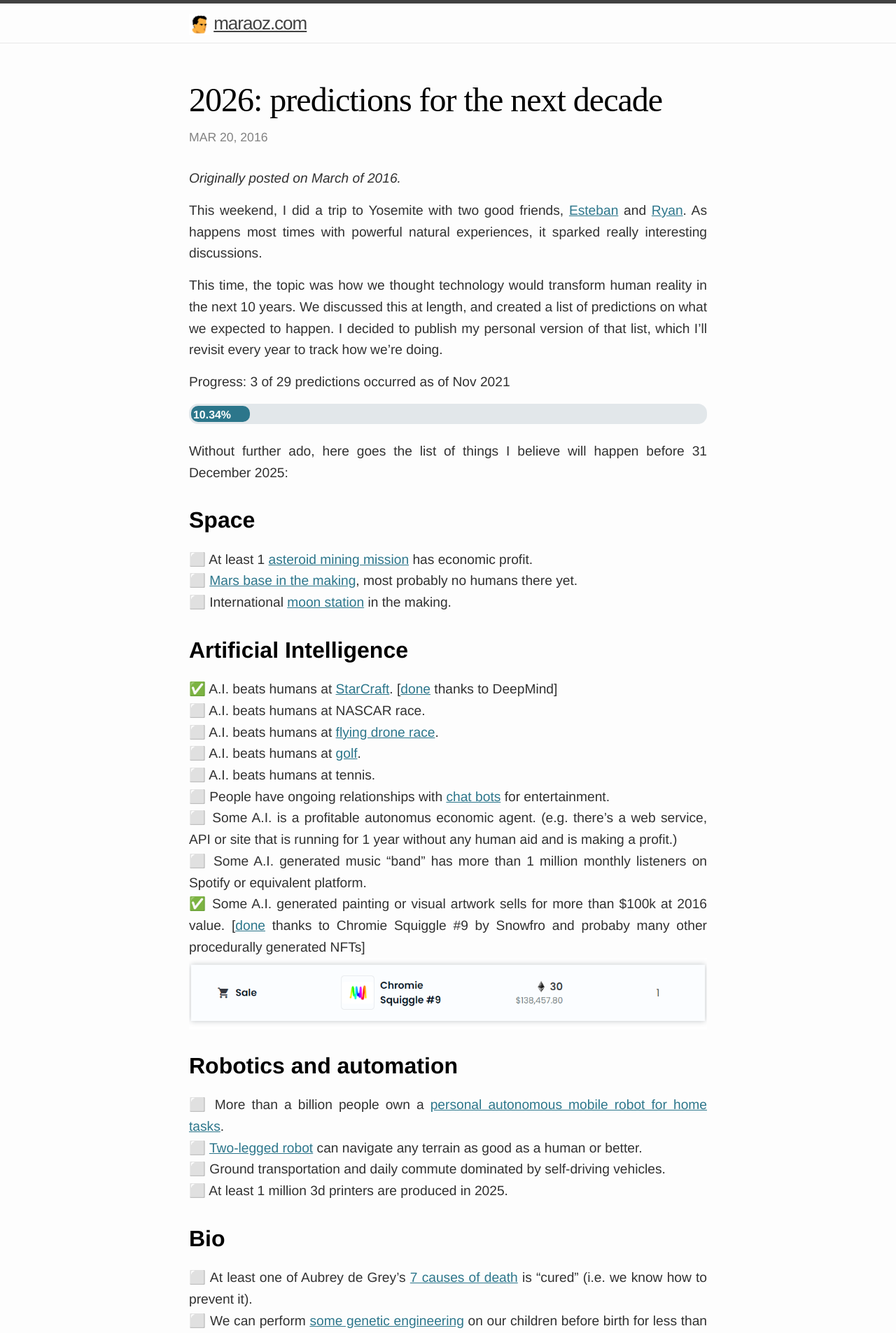
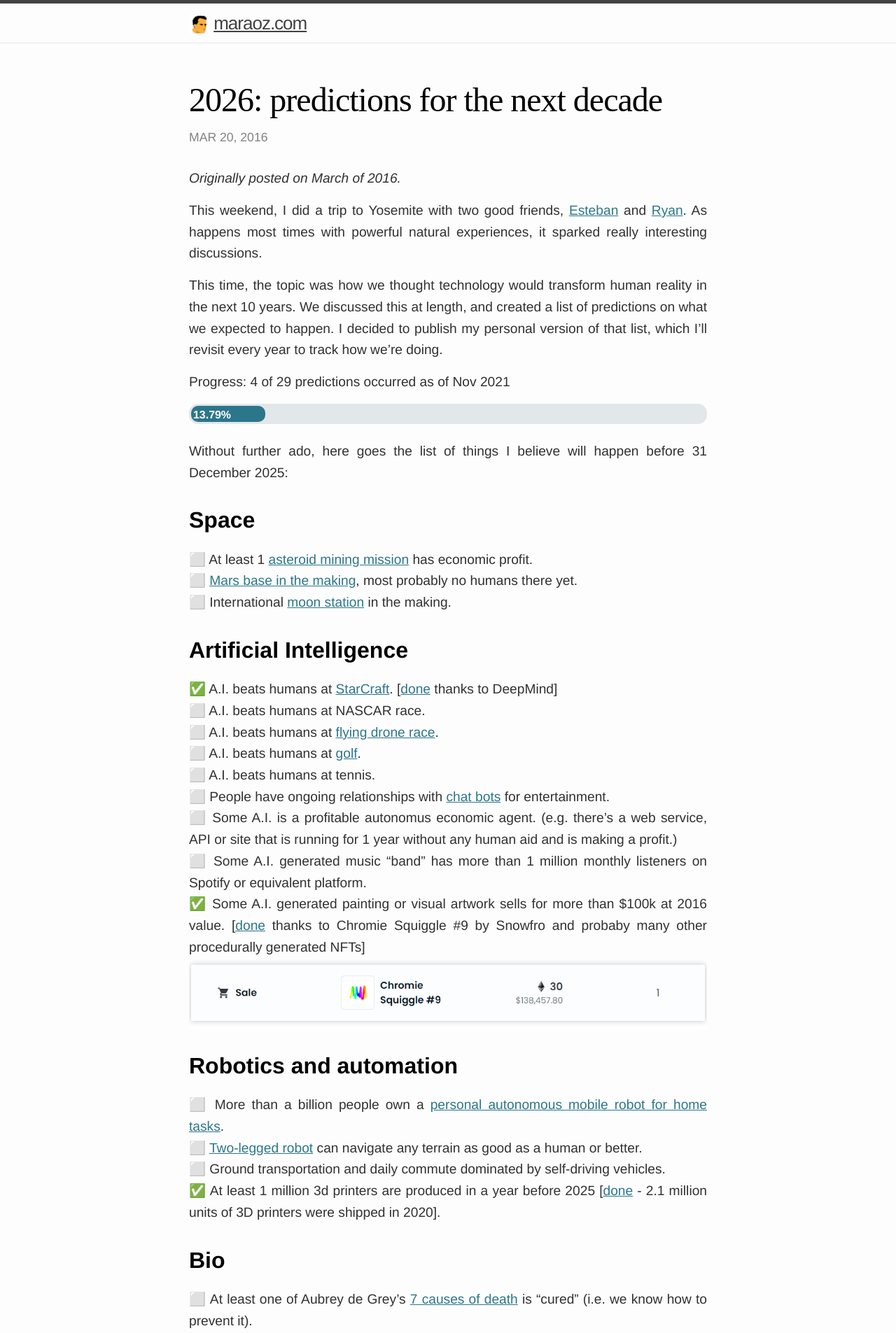
Before and after one commit to tobyornottobe/maraoz.github.io, a Jekyll site: the page built from _posts/2016-03-20-2026.md, in a window 1280 px wide. Shown: the top 1905 px of the page at 70% size. Built offline with Jekyll 4.4.1, drawn with Linux system fonts in a browser that asks for light colours.

Commit message:
3d printer prediction update

```diff
--- a/_posts/2016-03-20-2026.md
+++ b/_posts/2016-03-20-2026.md
@@ -10,8 +10,8 @@
 
 This time, the topic was how we thought technology would transform human reality in the next 10 years. We discussed this at length, and created a list of predictions on what we expected to happen. I decided to publish my personal version of that list, which I'll revisit every year to track how we're doing.
 
-Progress: 3 of 29 predictions occurred as of Nov 2021
-<div id="progressbar"><div>10.34%</div></div>
+Progress: 4 of 29 predictions occurred as of Nov 2021
+<div id="progressbar"><div>13.79%</div></div>
 
 Without further ado, here goes the list of things I believe will happen before 31 December 2025:
 
@@ -38,7 +38,7 @@
 ⬜ More than a billion people own a [personal autonomous mobile robot for home tasks][roboto]. <br />
 ⬜ [Two-legged robot][atlas] can navigate any terrain as good as a human or better. <br />
 ⬜ Ground transportation and daily commute dominated by self-driving vehicles.<br />
-⬜ At least 1 million 3d printers are produced in 2025.
+✅ At least 1 million 3d printers are produced in a year before 2025 [<a href="https://www.grandviewresearch.com/industry-analysis/3d-printing-industry-analysis#:~:text=The%20global%203D%20printing%20market,15.3%20million%20units%20by%202028.">done</a> - 2.1 million units of 3D printers were shipped in 2020].
 
 ## Bio
 ⬜ At least one of Aubrey de Grey's [7 causes of death][7] is "cured" (i.e. we know how to prevent it). <br />
--- a/css/style-c3346ebbba826bce0aa2b8efd1548750256c7877.css
+++ b/css/style-c3346ebbba826bce0aa2b8efd1548750256c7877.css
@@ -150,7 +150,7 @@
 
 #progressbar > div {
   background-color: #2C768B;
-  width: 11%;
+  width: 14%;
   height: 20px;
   border-radius: 10px;
   color: white;
```
